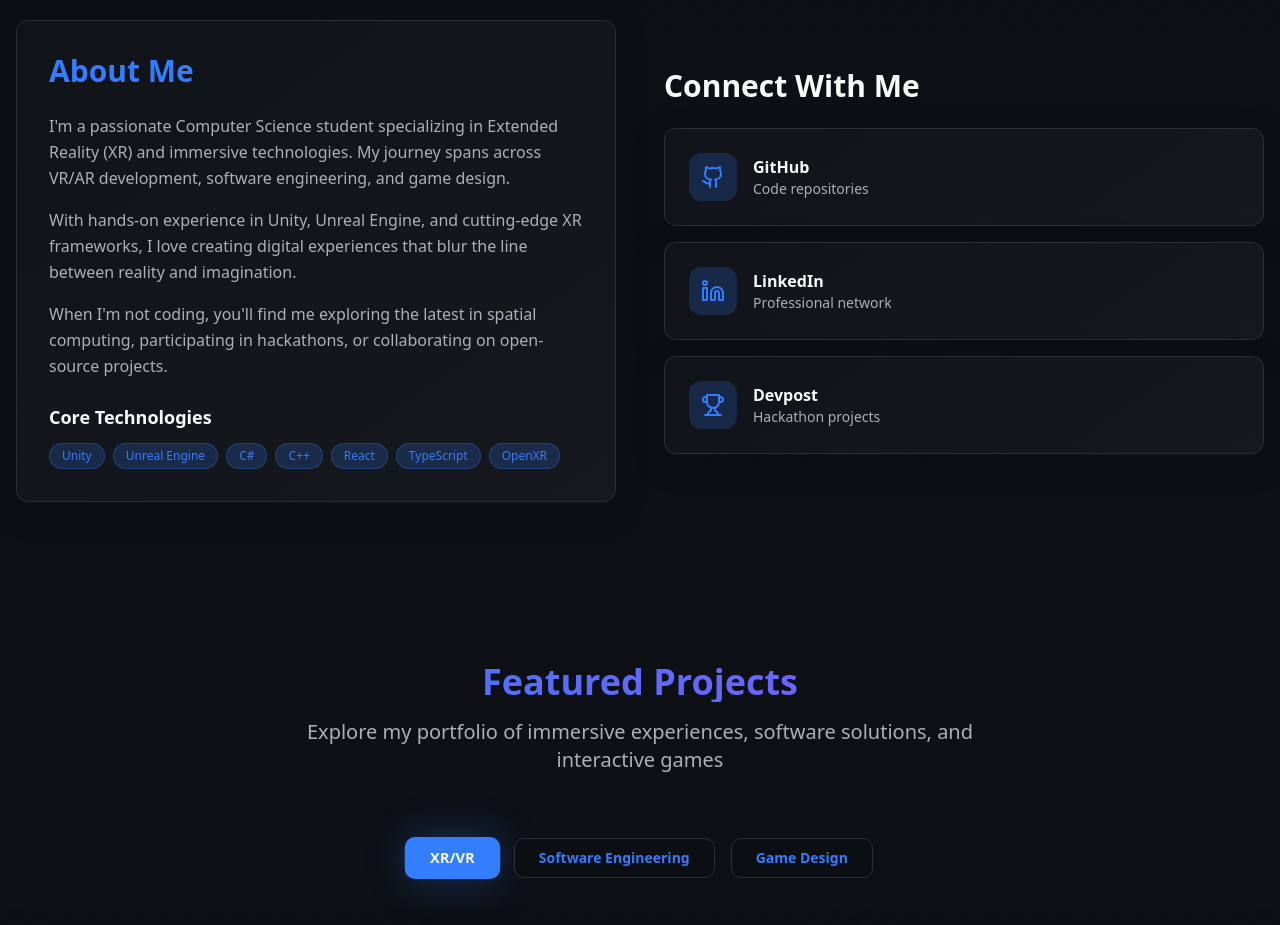
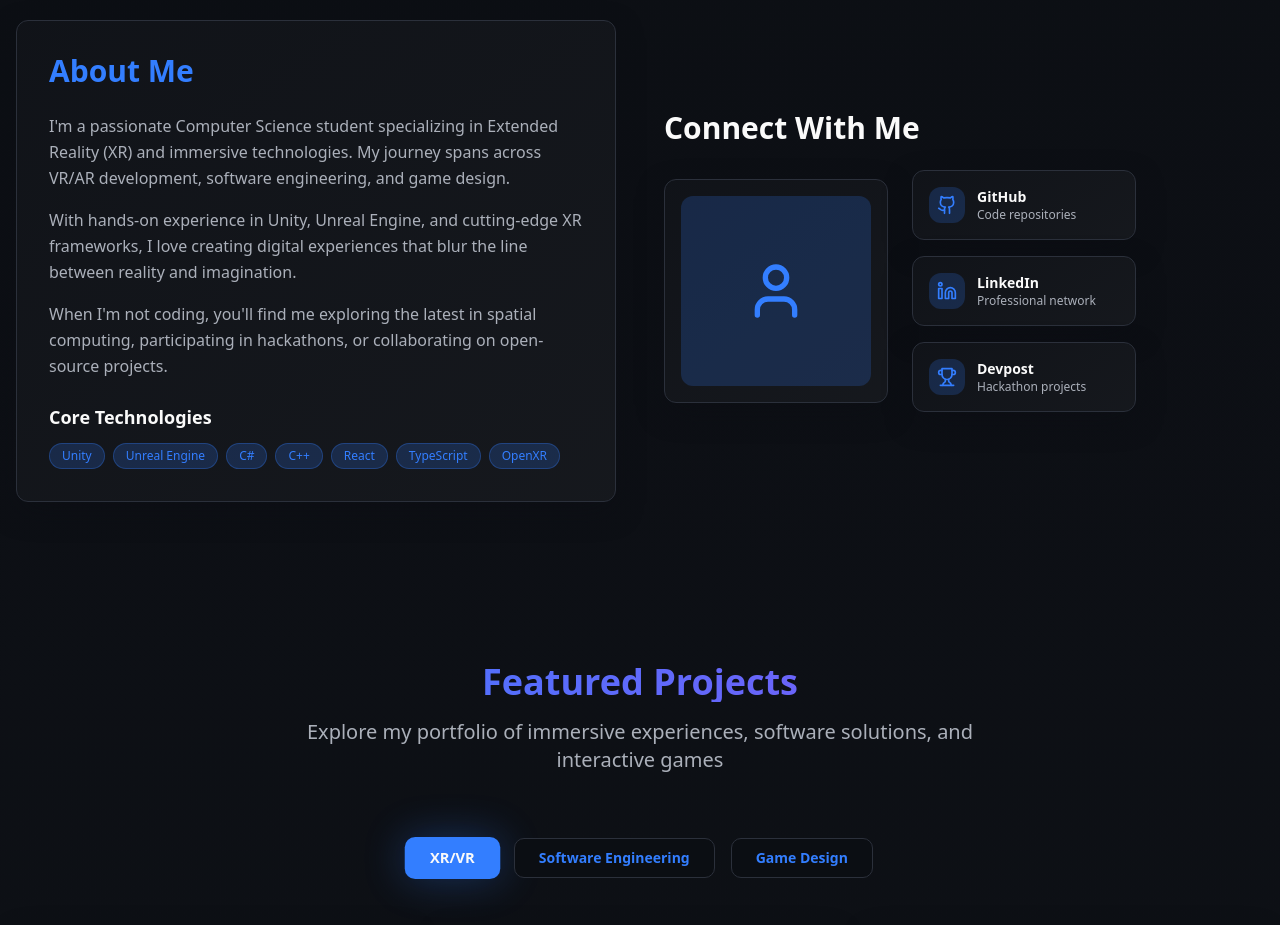
Before and after one commit to FelixJ98/Felix-J-Site, a React (Vite) app: page / in a window 1280 px wide. Shown: the part 860-1785 px from the top of the page. Built offline with nearby package versions, Linux system fonts and the light colour scheme.

Commit message:
almost there

```diff
--- a/src/components/AboutSection.tsx
+++ b/src/components/AboutSection.tsx
@@ -1,4 +1,4 @@
-import { Github, Linkedin, Trophy } from "lucide-react";
+import { Github, Linkedin, Trophy, User } from "lucide-react";
 
 const AboutSection = () => {
   const socialLinks = [
@@ -63,12 +63,29 @@ const AboutSection = () => {
               </div>
             </div>
 
-          {/* Right: Social Links */}
+            {/* Right: Profile and Social Links */}
             <div className="space-y-6">
               <h2 className="text-3xl font-bold text-center lg:text-left">
                 Connect With Me
               </h2>
 
+              {/* Profile Square and Social Links Side by Side */}
+              <div className="flex items-center gap-6">
+                <div className="card-tech p-4 w-56 h-56 flex items-center justify-center">
+                  {/* Profile Image - replace with your actual image */}
+                  {/* <img
+                  src="/src/assets/your-profile-image.jpg"
+                  alt="Felix Jarquin"
+                  className="w-full h-full object-cover rounded-lg"
+                /> */}
+
+                  {/* Placeholder - remove this when you add your image */}
+                  <div className="w-full h-full bg-primary/20 rounded-lg flex items-center justify-center">
+                    <User className="h-16 w-16 text-primary" />
+                  </div>
+                </div>
+
+                {/* Social Links - Larger and to the right */}
                 <div className="space-y-4">
                   {socialLinks.map((social) => (
                       <a
@@ -76,17 +93,17 @@ const AboutSection = () => {
                           href={social.url}
                           target="_blank"
                           rel="noopener noreferrer"
-                  className="card-tech p-6 block group hover:scale-105 transition-all duration-300"
+                          className="card-tech p-4 w-56 block group hover:scale-105 transition-all duration-300"
                       >
-                  <div className="flex items-center space-x-4">
-                    <div className="bg-primary/20 p-3 rounded-lg group-hover:bg-primary/30 transition-colors">
-                      <social.icon className="h-6 w-6 text-primary" />
+                        <div className="flex items-center space-x-3">
+                          <div className="bg-primary/20 p-2 rounded-lg group-hover:bg-primary/30 transition-colors">
+                            <social.icon className="h-5 w-5 text-primary" />
                           </div>
                           <div>
-                      <h3 className="font-semibold text-foreground group-hover:text-primary transition-colors">
+                            <h3 className="font-semibold text-foreground group-hover:text-primary transition-colors text-sm">
                               {social.name}
                             </h3>
-                      <p className="text-sm text-muted-foreground">
+                            <p className="text-xs text-muted-foreground">
                               {social.description}
                             </p>
                           </div>
@@ -97,6 +114,7 @@ const AboutSection = () => {
               </div>
             </div>
           </div>
+        </div>
       </section>
   );
 };
```
Lines whose indentation alone changed are shown as unchanged.
